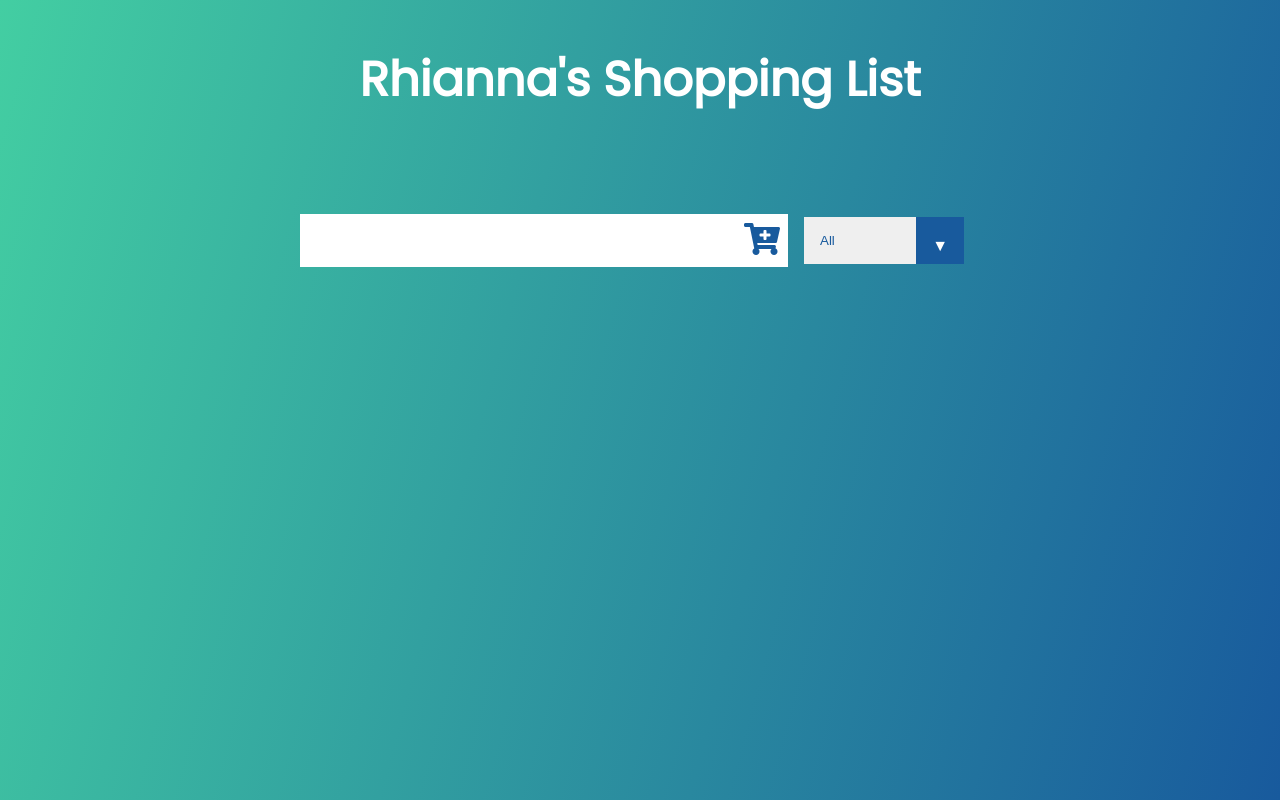
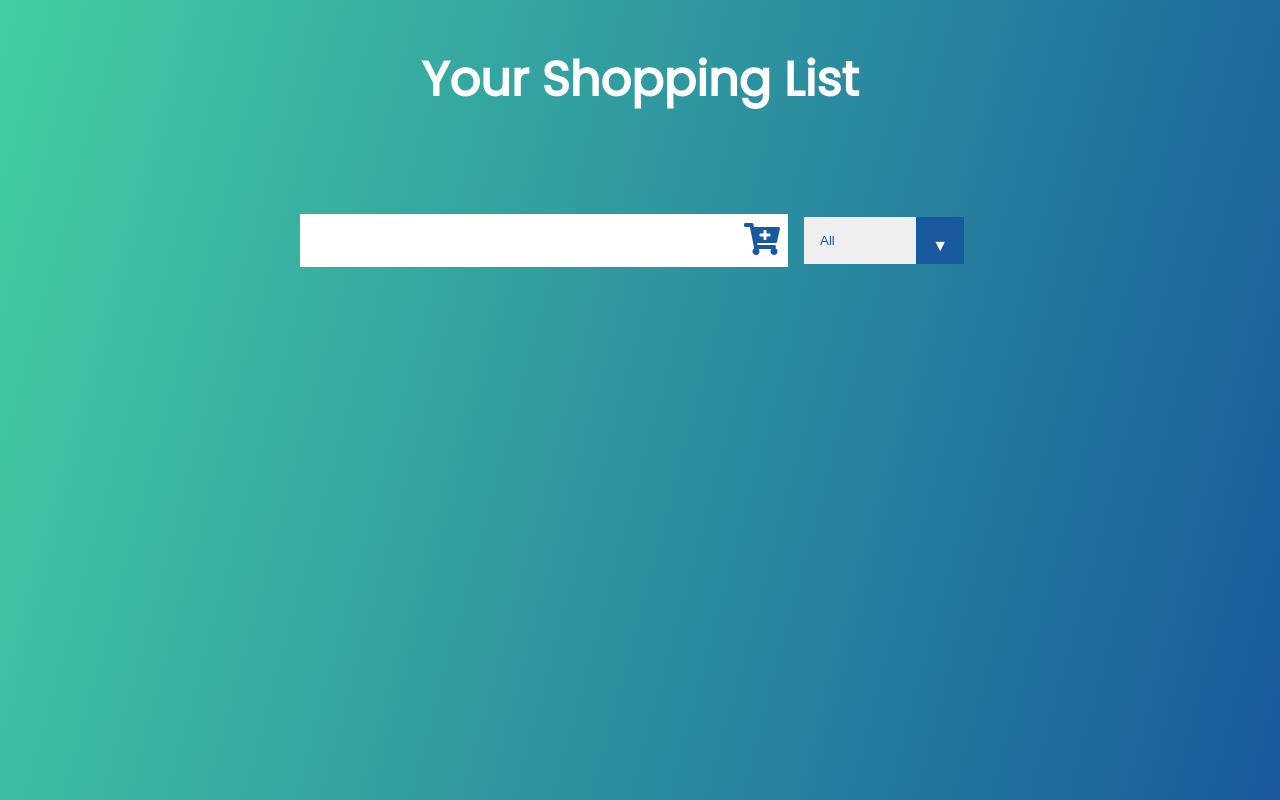
Before and after one commit to Insidium/Shopping-List-JS, a plain HTML site: page index.html in a window 1280 px wide. Drawn offline with Linux system fonts and the light colour scheme.

Commit message:
Title change

```diff
--- a/index.html
+++ b/index.html
@@ -14,11 +14,11 @@
       crossorigin="anonymous"
     />
     <link rel="stylesheet" href="./style.css" />
-    <title>Shopping List</title>
+    <title>Your Shopping List</title>
   </head>
   <body>
     <header>
-      <h1>Rhianna's Shopping List</h1>
+      <h1>Your Shopping List</h1>
     </header>
     <form>
       <input type="text" class="shop-input" />
```
